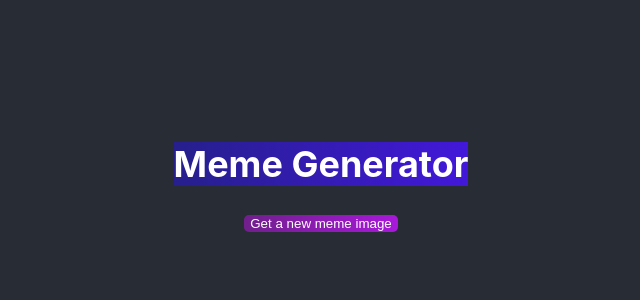
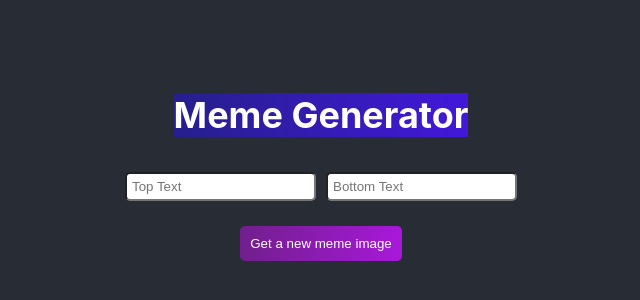
Before and after one commit to CanoxG/Meme-Generator, a React (Create React App) app: page / in a window 1280 px wide. Shown: the part 218-518 px from the top of the page, without its empty margins (319-959 px from the left). Built offline with nearby package versions, Linux system fonts and the light colour scheme.

Commit message:
Text State

```diff
--- a/src/App.css
+++ b/src/App.css
@@ -1,8 +1,4 @@
 .App {
-  text-align: center;
-}
-
-.App-header {
   background-color: #282c34;
   min-height: 100vh;
   display: flex;
@@ -10,4 +6,5 @@
   align-items: center;
   justify-content: center;
   color: white;
+  text-align: center;
 }
--- a/src/App.js
+++ b/src/App.js
@@ -5,10 +5,9 @@ import Meme from "./components/Meme";
 function App() {
   return (
     <div className="App">
-     <header className='App-header'>
        <Main />
        <Meme />
-     </header>
+      <br/>
     </div>
   );
 }
--- a/src/components/Main.css
+++ b/src/components/Main.css
@@ -8,6 +8,7 @@
   font-family: "Karla", sans-serif;
   background: linear-gradient(90.41deg, #711f8d 1.14%, #a818da 100%);
   border-radius: 5px;
+  padding: 10px;
   color: white;
   border: none;
   cursor: pointer;
@@ -16,3 +17,46 @@
 .meme-image {
   max-width: 100%;
 }
+
+.formInput {
+  margin: 5px;
+  padding: 5px;
+  border-radius: 5px;
+}
+
+.meme {
+  position: relative;
+}
+
+.memeText {
+  position: absolute;
+  width: 80%;
+  text-align: center;
+  left: 50%;
+  transform: translateX(-50%);
+  margin: 15px 0;
+  padding: 0 5px;
+  font-family: impact, sans-serif;
+  font-size: 2em;
+  text-transform: uppercase;
+  color: white;
+  letter-spacing: 1px;
+  text-shadow:
+          2px 2px 0 #000,
+          -2px -2px 0 #000,
+          2px -2px 0 #000,
+          -2px 2px 0 #000,
+          0 2px 0 #000,
+          2px 0 0 #000,
+          0 -2px 0 #000,
+          -2px 0 0 #000,
+          2px 2px 5px #000;
+}
+
+.top {
+  top: 0;
+}
+
+.bottom {
+  bottom: 0;
+}
--- a/src/components/Meme.js
+++ b/src/components/Meme.js
@@ -5,6 +5,10 @@ import MemesData from "../helper/MemesData";
 function Meme() {
   const [img, setImg] = useState("");
   // Create memeImg state
+  const [text, setText] = useState({
+    topText: "",
+    bottomText: "",
+  });
 
   // When the function is called
   // Update the memesImg state with a random number
@@ -15,13 +19,46 @@ function Meme() {
     setImg(url);
   }
 
+  const textChange = (e) => {
+    const { name, value } = e.target;
+    setText((prev) => {
+      return {
+        ...prev,
+        [name]: value,
+      };
+    });
+  };
+
   return (
     <>
+      <form>
+        <input
+          type="text"
+          placeholder="Top Text"
+          className="formInput"
+          name="topText"
+          value={text.topText}
+          onChange={textChange}
+        />
+        <input
+          type="text"
+          placeholder="Bottom Text"
+          className="formInput"
+          name="bottomText"
+          value={text.bottomText}
+          onChange={textChange}
+        />
+      </form>
+      <br />
       <button onClick={getClicked} className="form--button">
         Get a new meme image
       </button>
       <br />
-      {img && <img src={img} className="meme-image" alt="img" />}
+      <div className='meme'>
+        {img && <img src={img} className="meme-image" alt="img" />}
+        <h6 className='memeText top'>{text.topText}</h6>
+        <h6 className='memeText bottom'>{text.bottomText}</h6>
+      </div>
     </>
   );
 }
```
Also changed, not shown: src/components/Api.js (added, +9 -0 lines).
